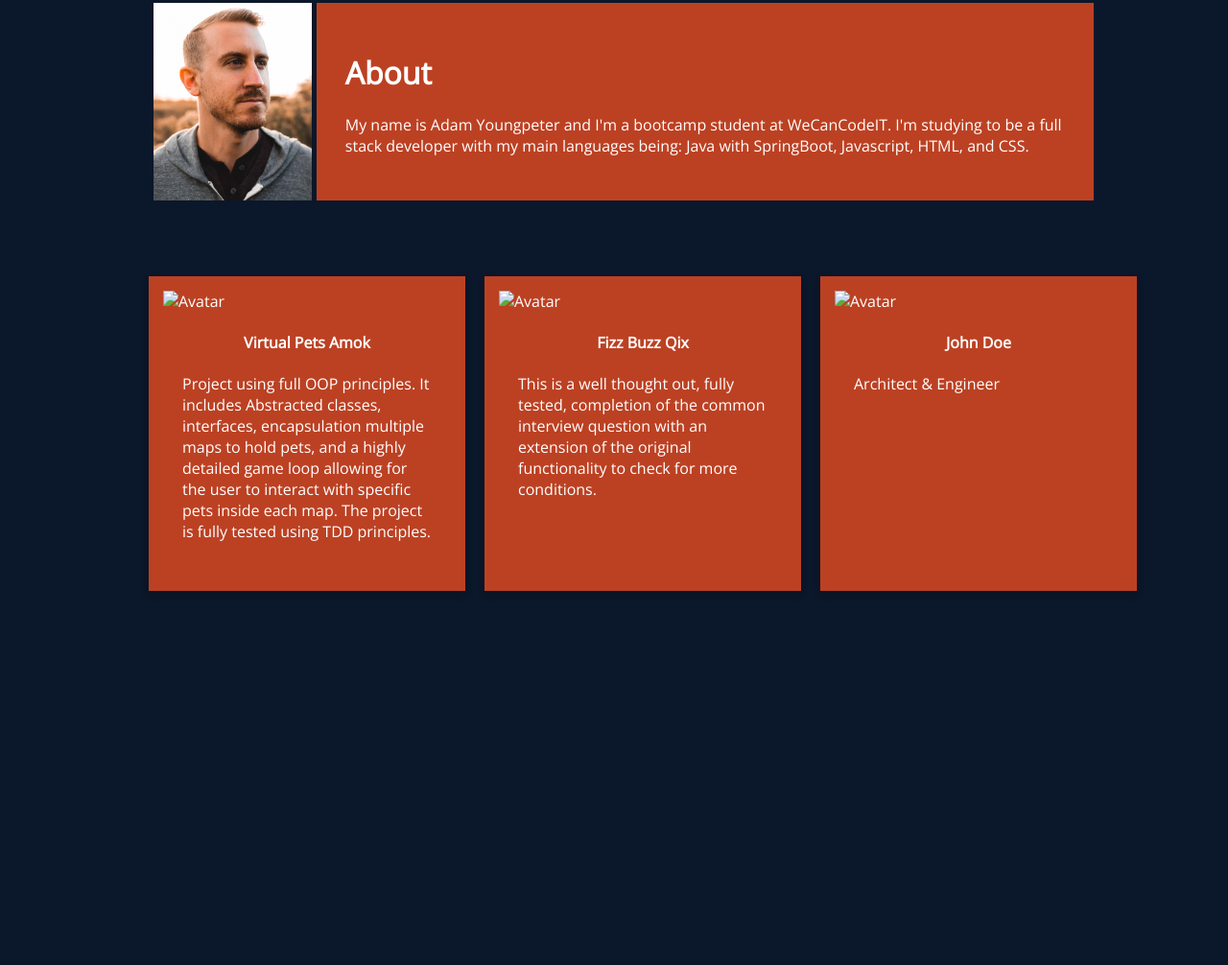
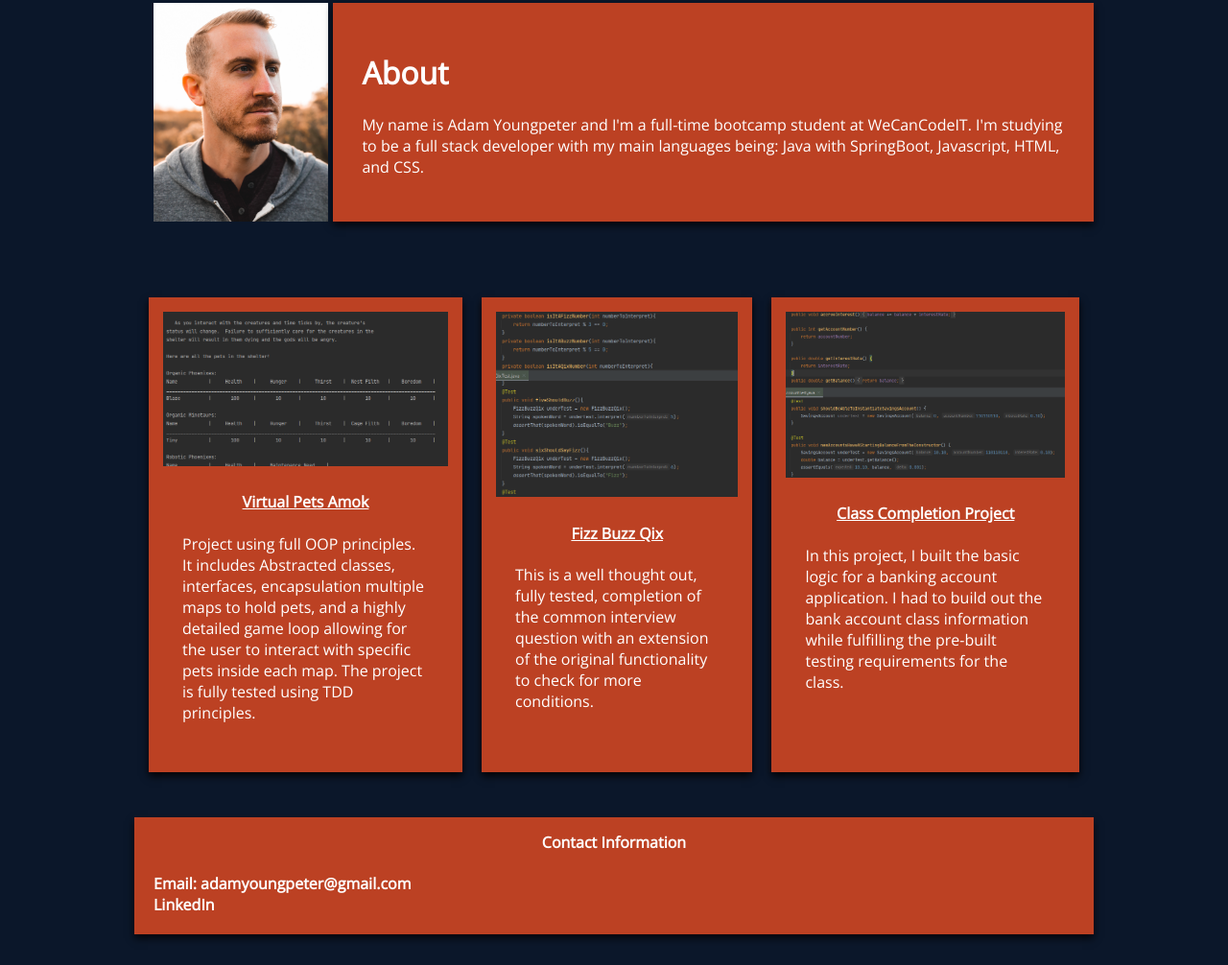
Before and after one commit to adamyoungpeter/adamyoungpeter.github.io, a plain HTML site: page index.html in a window 1280 px wide. Shown: the part 215-1221 px from the top of the page at 96% size. Before the commit the page ends 878 px from the top, so only its background shows below. Drawn offline with nearby package versions, Linux system fonts and the light colour scheme.

Commit message:
added in project images, footer, links, formatting

```diff
--- a/index.html
+++ b/index.html
@@ -27,7 +27,7 @@
       </p>
     <![endif]-->
 
-    <nav class="nav-bar">
+    <nav class="nav-bar" id="navigation">
       <ul class="navigation-items">
         <li class="logo">
           <img
@@ -36,14 +36,14 @@
             alt="Adam Youngpeter Logo"
           />
         </li>
-        <li class="item">Home</li>
-        <li class="item">About</li>
-        <li class="item">Projects</li>
-        <li class="item">Contact</li>
+        <li class="item"><a href="#navigation">Home</a></li>
+        <li class="item"><a href="#about">About</a></li>
+        <li class="item"><a href="#projects">Projects</a></li>
+        <li class="item"><a href="#contact">Contact</a></li>
       </ul>
     </nav>
 
-    <div class="about-container">
+    <div class="about-container" id="about">
       <img
         class="self-portrait"
         src="Resources/adam_portrait_version_2.jpg"
@@ -52,40 +52,88 @@
       <div class="about-content">
         <h1>About</h1>
         <p>
-          My name is Adam Youngpeter and I'm a bootcamp student at WeCanCodeIT.
-          I'm studying to be a full stack developer with my main languages
-          being: Java with SpringBoot, Javascript, HTML, and CSS.
+          My name is Adam Youngpeter and I'm a full-time bootcamp student at
+          WeCanCodeIT. I'm studying to be a full stack developer with my main
+          languages being: Java with SpringBoot, Javascript, HTML, and CSS.
         </p>
       </div>
     </div>
-    <div class="card-container">
+    <div class="card-container" id="projects">
       <div class="card">
-        <img src="img_avatar.png" alt="Avatar" style="width: 100%" />
+        <a href="https://github.com/2021-Spring-Cohort/virtual-pet-phoenix"
+          ><img
+            src="Resources/virtual-pets-amok-screenshot.PNG"
+            alt="virtual pets amok screenshot"
+            style="width: 100%"
+        /></a>
         <div class="container">
-          <h4><b>Virtual Pets Amok</b></h4>
-          <p>Project using full OOP principles. It includes Abstracted classes, interfaces, encapsulation
-            multiple maps to hold pets, and a highly detailed game loop allowing for the user to interact with
-            specific pets inside each map. The project is fully tested using TDD principles.
+          <h4>
+            <a href="https://github.com/2021-Spring-Cohort/virtual-pet-phoenix"
+              ><strong>Virtual Pets Amok</strong></a
+            >
+          </h4>
+          <p>
+            Project using full OOP principles. It includes Abstracted classes,
+            interfaces, encapsulation multiple maps to hold pets, and a highly
+            detailed game loop allowing for the user to interact with specific
+            pets inside each map. The project is fully tested using TDD
+            principles.
           </p>
         </div>
       </div>
       <div class="card">
-        <img src="img_avatar.png" alt="Avatar" style="width: 100%" />
+        <a
+          href="https://github.com/2021-Summer-Cohort/fizzbuzzqix-adamyoungpeter"
+          ><img
+            src="Resources/fizz-buzz-qix-screenshot.PNG"
+            alt="fizz buz qix screenshot"
+            style="width: 100%"
+        /></a>
         <div class="container">
-          <h4><b>Fizz Buzz Qix</b></h4>
-          <p>This is a well thought out, fully tested, completion of the common interview question with an
-             extension of the original functionality to check for more conditions.
+          <h4>
+            <a
+              href="https://github.com/2021-Summer-Cohort/fizzbuzzqix-adamyoungpeter"
+              ><strong>Fizz Buzz Qix</strong></a
+            >
+          </h4>
+          <p>
+            This is a well thought out, fully tested, completion of the common
+            interview question with an extension of the original functionality
+            to check for more conditions.
           </p>
         </div>
       </div>
       <div class="card">
-        <img src="img_avatar.png" alt="Avatar" style="width: 100%" />
+        <a
+          href="https://github.com/2021-Summer-Cohort/class-completion-adamyoungpeter"
+          ><img
+            src="Resources/class-completion-project-screenshot.PNG"
+            alt="class completion project"
+            style="width: 100%"
+        /></a>
         <div class="container">
-          <h4><b>John Doe</b></h4>
-          <p>Architect & Engineer</p>
+          <h4>
+            <a
+              href="https://github.com/2021-Summer-Cohort/class-completion-adamyoungpeter"
+              ><strong>Class Completion Project</strong></a
+            >
+          </h4>
+          <p>
+            In this project, I built the basic logic for a banking account
+            application. I had to build out the bank account class information
+            while fulfilling the pre-built testing requirements for the class.
+          </p>
         </div>
       </div>
     </div>
-    <script src="" async defer></script>
+    <div>
+      <footer id="contact">
+        <h4 class="contact-header">Contact Information</h4>
+        <ul>
+          <li><strong>Email: adamyoungpeter@gmail.com</strong></li>
+          <li><a href="https://www.linkedin.com/adamyoungpeter"><strong>LinkedIn</strong></a></li>
+        </ul>
+      </footer>
+    </div>
   </body>
 </html>
--- a/layout.css
+++ b/layout.css
@@ -7,6 +7,8 @@ body{
     padding: 10px;
     margin: 2rem auto;
     background-color: #BC4123;
+    box-shadow: 0 4px 8px 0 rgba(0,0,0,0.8);
+
 }
 
 .self-portrait{
@@ -32,16 +34,16 @@ p{
     flex-direction: column;
 }
 
-@media screen and (min-width: 650px){
+@media screen and (min-width: 800px){
     .navigation-items{
         flex-direction: row;
         justify-content: center;
     }
 }
 
-.items{
+.item a{
     display: flex;
-    justify-content: end;
+
 }
 
 .about-container{
@@ -49,7 +51,7 @@ p{
     justify-content: center;
 }
 
-@media screen and (max-width: 650px){
+@media screen and (max-width: 800px){
     .about-container{
         flex-direction: column;
     }
@@ -59,13 +61,23 @@ p{
     margin: 2rem auto;
 }
 .card{
-    max-width: 300px;
-    min-width: 300px;
+    max-width: 30%;
 }
 
 @media screen and (max-width: 800px){
     .card-container{
         flex-direction: column;
-        max-width: 400px;
+        min-width: 400px;
     }
 }
+
+@media screen and (max-width: 800px){
+    .card {
+        min-width: 350px;
+        margin: 2rem auto;
+    }
+}
+
+footer{
+    margin: 2rem auto;
+}
--- a/styles.css
+++ b/styles.css
@@ -11,7 +11,7 @@ body{
 }
 
 .self-portrait{
-    height: 206px;
+    height: 228px;
     width: auto;
     padding: 0px 5px 0px 20px;
 }
@@ -20,8 +20,22 @@ body{
     padding: 10px;
 }
 
+.item a{
+    text-decoration: none;
+    color: #ffffff;
+}
+
 .item:hover{
     font-size: 1.2rem;
+}
+
+.card a{
+    color: #ffffff;
+}
+
+.card a:hover{
+    font-size: 1.2rem;
+    text-decoration: underline;
 }
 
 .navigation-items li {
@@ -34,7 +48,7 @@ body{
 .card{
     background-color: #BC4123;
     margin: 10px;
-    box-shadow: 0 4px 8px 0 rgba(0,0,0,0.2);
+    box-shadow: 0 4px 8px 0 rgba(0,0,0,0.9);
     transition: 0.3s;
     padding: 15px;
 }
@@ -43,5 +57,32 @@ h4{
     justify-content: center;
 }
 .card:hover{
-    box-shadow: 0 8px 16px 0 rgba(0,0,0,0.2);
+    box-shadow: 0 8px 16px 0 rgba(0,0,0,1);
 }
+
+footer{
+    background-color: #BC4123;
+    box-shadow: 0 4px 8px 0 rgba(0,0,0,0.8);
+}
+
+.contact-header{
+    padding: 15px 0px 0px 0px;
+}
+
+footer ul{
+    padding: 0px 0px 20px 20px;
+}
+
+footer ul li {
+    list-style-type: none;
+    display: flex;
+}
+
+footer ul li:hover{
+    font-size: 1.2rem;
+    text-decoration: none;
+}
+footer ul li a{
+    text-decoration: none;
+    color: #ffffff;
+}
```
Also changed, not shown: Resources/class-completion-project-screenshot.PNG (added), Resources/fizz-buzz-qix-screenshot.PNG (added), Resources/virtual-pets-amok-screenshot.PNG (added).
